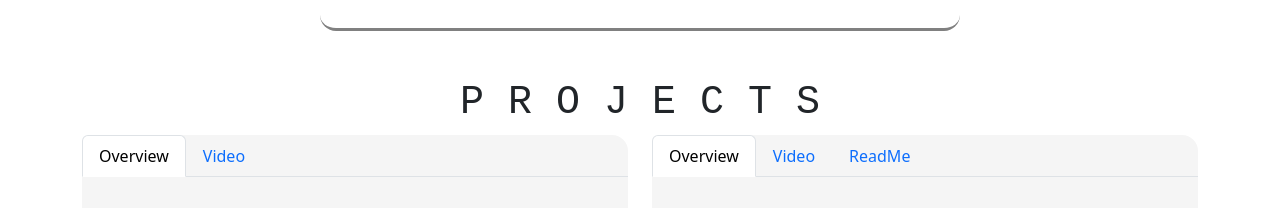
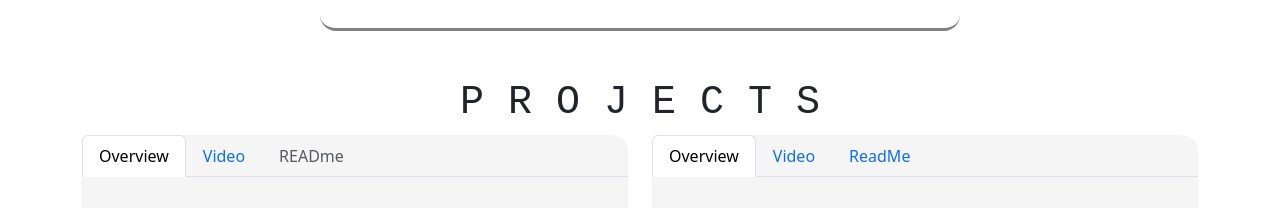
Before and after one commit to Becca1709/web_portfolio, a React (Vite) app: page / in a window 1280 px wide. Shown: the part 1120-1328 px from the top of the page. Built offline with nearby package versions, Linux system fonts and the light colour scheme.

Commit message:
Re organised tabs

```diff
--- a/src/App.jsx
+++ b/src/App.jsx
@@ -53,8 +53,9 @@ solutions="Making coffee ordering easier in the corporate world by creating a us
 img_id="tools" img_src={logoproject2}
  repo={"https://github.com/Becca1709/Coffee_app"}/> },
   { eventKey: 'profile', title: 'Video', content: <Video_Card videosrc={coffeepreview}/> },
-  /*{ eventKey: 'contact', title: 'READme', disabled: true, content: <ReadmeContent /> },*/
+  { eventKey: 'contact', title: 'READme', disabled: true, content: <Readmd /> },
 ];
+
 
 const tabData2=[ { eventKey: 'home', title: 'Overview', content: <Project_Card projectlogo={holidaylogo} style="280px"
 problems= " Due to increasing concerns about our digital safety, sharing our memories it's not a decision to make lightly
```
